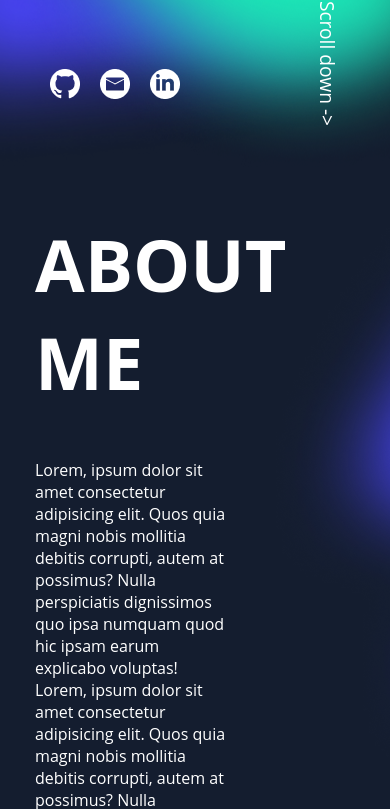
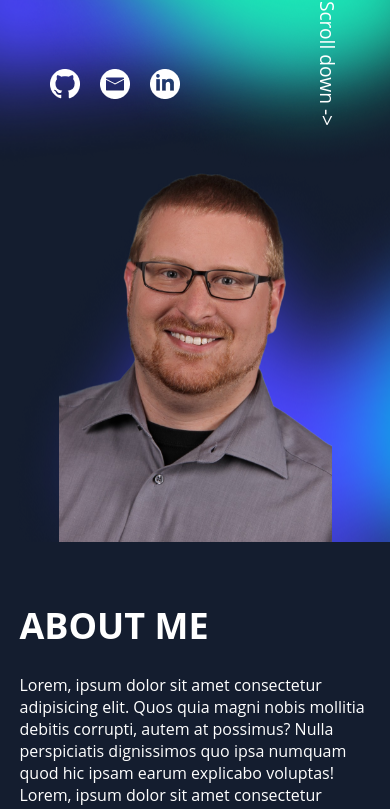
Before and after one commit to KayBeckmann/portfolio, an Angular app: page / in a window 390 px wide. Shown: the part 712-1521 px from the top of the page. Built offline with nearby package versions, Linux system fonts and the light colour scheme.

Commit message:
responsiv design about-me

```diff
--- a/src/app/about-me/about-me.component.scss
+++ b/src/app/about-me/about-me.component.scss
@@ -11,7 +11,7 @@
 }
 
 h1 {
-  font-size: 4.5rem;
+  font-size: clamp(2rem, 1.167rem + 4.44vw, 4.5rem);
 }
 
 .right {
@@ -44,3 +44,25 @@ img {
     }
   }
 }
+
+@media (max-width: 700px) {
+  .wrapper {
+    width: 100%;
+    display: flex;
+    flex-direction: column-reverse;
+    align-items: center;
+    // justify-content: space-around;
+  }
+
+  .right {
+    background-image: url("./../../assets/img/shadow_3.png");
+    width: 100dvw;
+    display: flex;
+    justify-content: center;
+    align-items: center;
+  }
+
+  .left {
+    width: 90%;
+  }
+}
```
